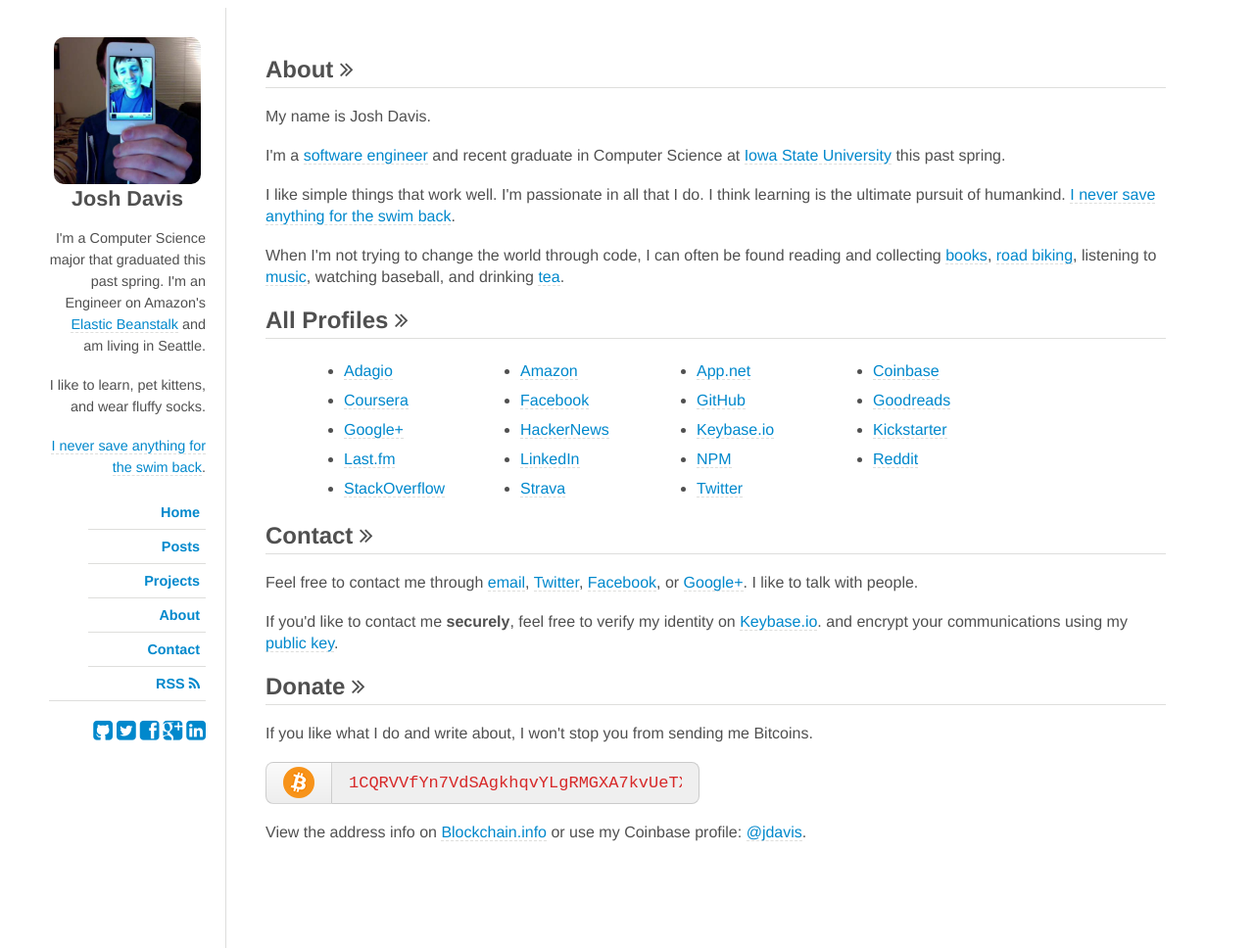
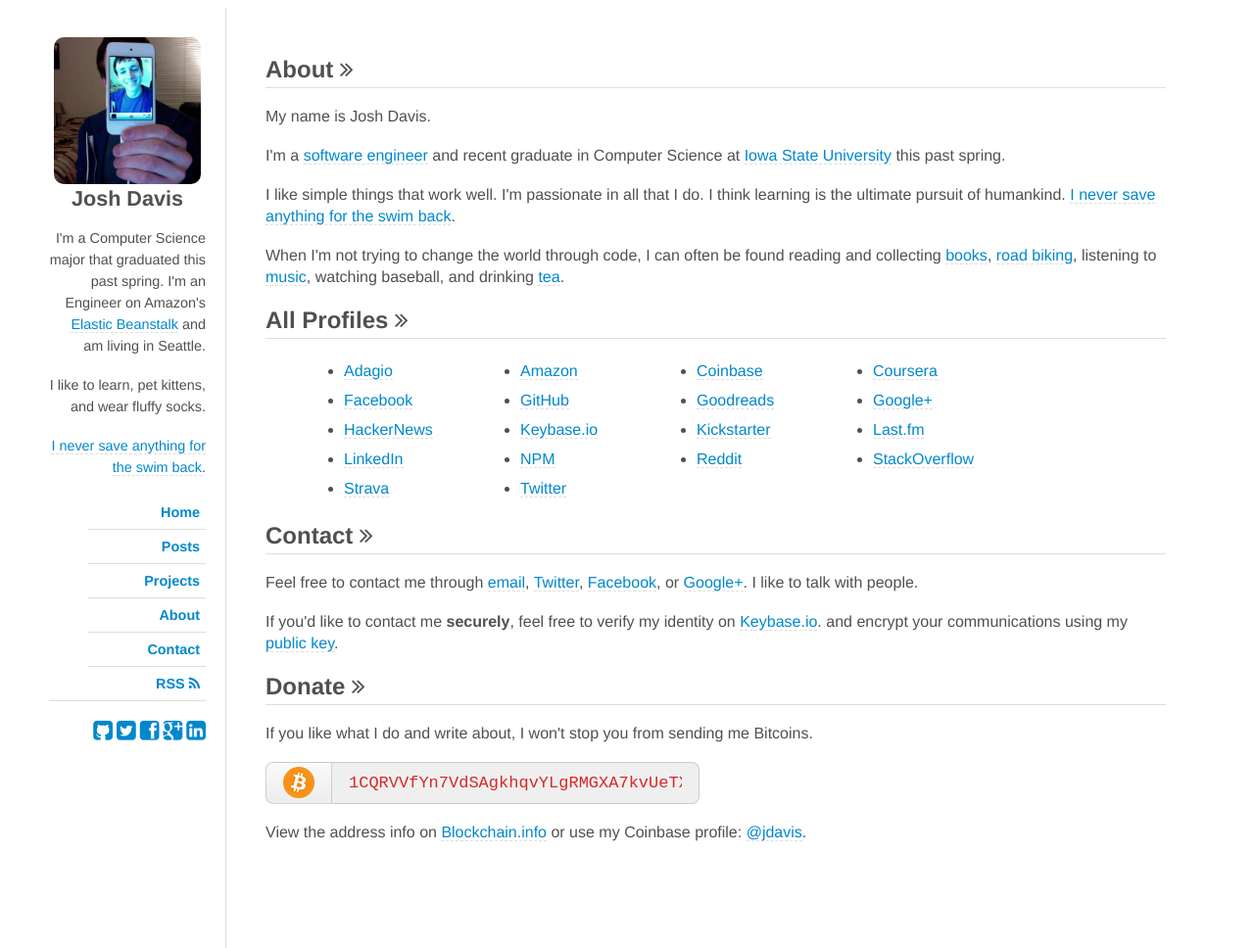
Before and after one commit to jdavis/jdavis.github.com, a Jekyll site: the page built from about.html, in a window 1280 px wide. Shown: the whole page at 98% size. Built offline with Jekyll 4.4.1, drawn with Linux system fonts in a browser that asks for light colours; nearby versions of some CDN libraries; some web fonts are replaced.

Commit message:
Remove App.net from about page

```diff
--- a/_data/accounts.yml
+++ b/_data/accounts.yml
@@ -5,10 +5,6 @@
 amazon:
     name: Amazon
     site: "https://www.amazon.com/gp/pdp/profile/AYOIM6S23UDAH"
-
-appnet:
-    name: App.net
-    site: "https://alpha.app.net/jdavis"
 
 coinbase:
     name: Coinbase
```
